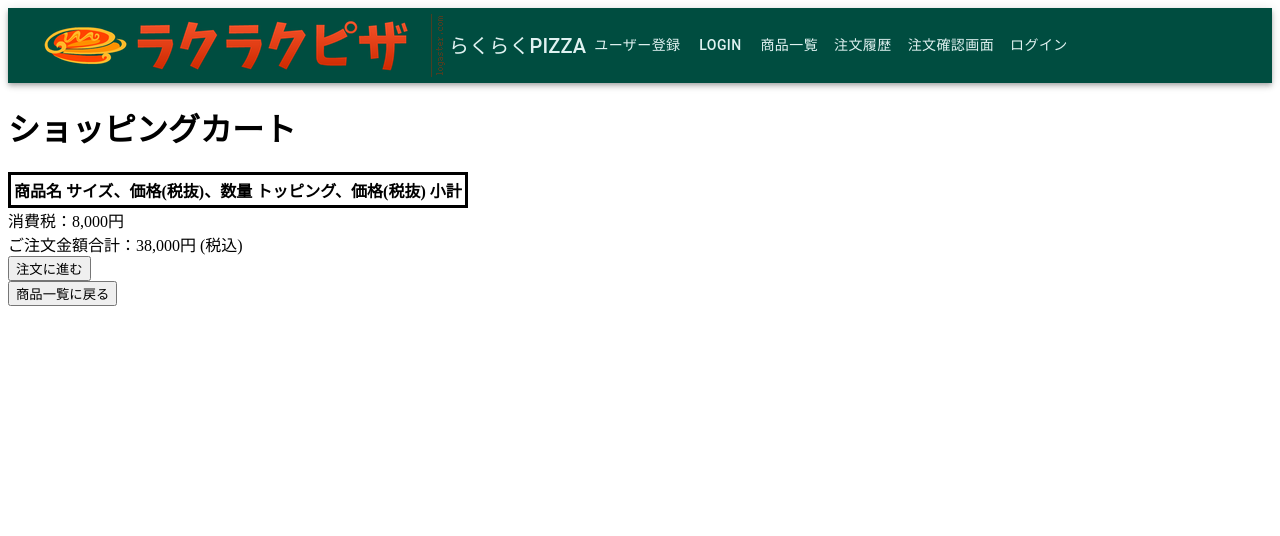
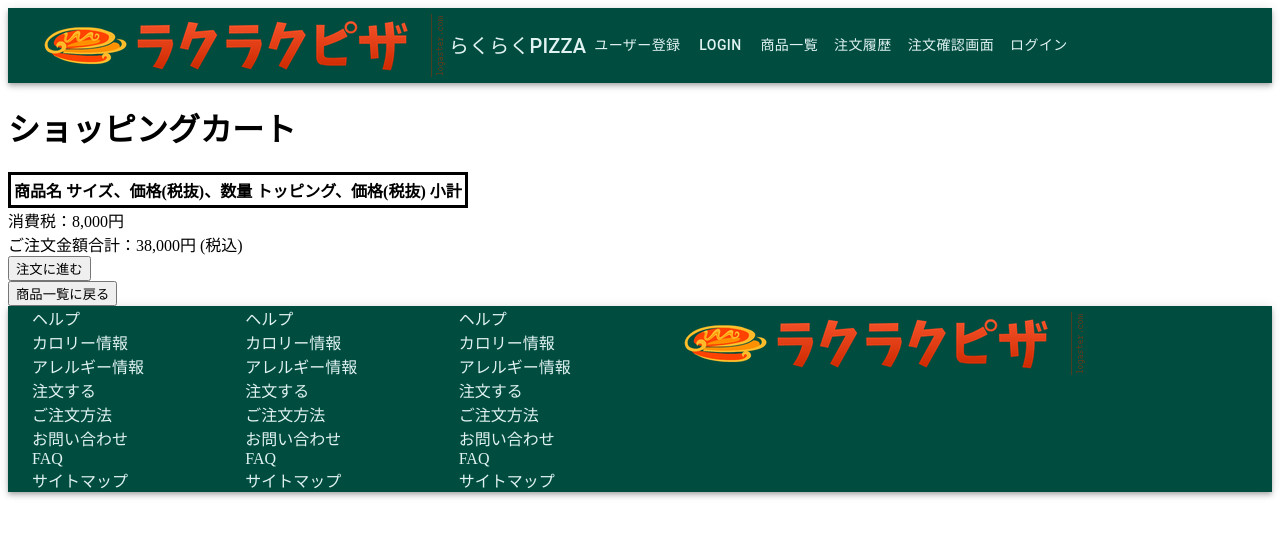
Before and after one commit to takuyanoguchi626/react_ecsite_app, a React (Create React App) app: page /CartList in a window 1280 px wide. Shown: the top 536 px of the page. Built offline with nearby package versions, Linux system fonts and the light colour scheme.

Commit message:
footerにマテリアルUIを適用

```diff
--- a/src/App.tsx
+++ b/src/App.tsx
@@ -10,6 +10,7 @@ import { OrderComfirm } from "./pages/OrderComfirm";
 import { OrderFinished } from "./pages/OrderFinished";
 import { RegisterUser } from "./pages/RegisterUser";
 import { CartList } from "./pages/CartList";
+import { Footer } from "./components/Footer";
 
 function App() {
   return (
@@ -32,6 +33,7 @@ function App() {
           />
           {/* <Route path="/CartList/" element={<CartList />} /> */}
         </Routes>
+        <Footer />
       </BrowserRouter>
     </div>
   );
--- /dev/null
+++ b/src/components/Footer.tsx
@@ -0,0 +1,64 @@
+import React from "react";
+import AppBar from "@mui/material/AppBar";
+import Box from "@mui/material/Box";
+import Toolbar from "@mui/material/Toolbar";
+import Typography from "@mui/material/Typography";
+import Button from "@mui/material/Button";
+import IconButton from "@mui/material/IconButton";
+import MenuIcon from "@mui/icons-material/Menu";
+import { Grid } from "@material-ui/core";
+import { useNavigate } from "react-router-dom";
+
+export const Footer = () => {
+  const navigate = useNavigate();
+  return (
+    // <Box sx={{ flexGrow: 1 }}>
+    <AppBar
+      position="static"
+      sx={{ color: "#e0f2f1", backgroundColor: "#004d40" }}
+    >
+      <Toolbar>
+        <Grid container spacing={8}>
+          <Grid item xs={4} md={2}>
+            <div>ヘルプ</div>
+            <div> カロリー情報</div>
+            <div>アレルギー情報</div>
+            <div>注文する</div>
+            <div>ご注文方法</div>
+            <div>お問い合わせ</div>
+            <div>FAQ</div>
+            <div>サイトマップ</div>
+          </Grid>
+          <Grid item xs={4} md={2}>
+            <div>ヘルプ</div>
+            <div> カロリー情報</div>
+            <div>アレルギー情報</div>
+            <div>注文する</div>
+            <div>ご注文方法</div>
+            <div>お問い合わせ</div>
+            <div>FAQ</div>
+            <div>サイトマップ</div>
+          </Grid>
+          <Grid item xs={4} md={2}>
+            <div>ヘルプ</div>
+            <div> カロリー情報</div>
+            <div>アレルギー情報</div>
+            <div>注文する</div>
+            <div>ご注文方法</div>
+            <div>お問い合わせ</div>
+            <div>FAQ</div>
+            <div>サイトマップ</div>
+          </Grid>
+          <Grid item xs={4} md={2}>
+            <img
+              src="../img_pizza/header_logo.png"
+              alt="PIZZA"
+              onClick={() => navigate("/")}
+            ></img>
+          </Grid>
+        </Grid>
+      </Toolbar>
+    </AppBar>
+    // </Box>
+  );
+};
```
Also changed, not shown: src/css/footer.css (added).
